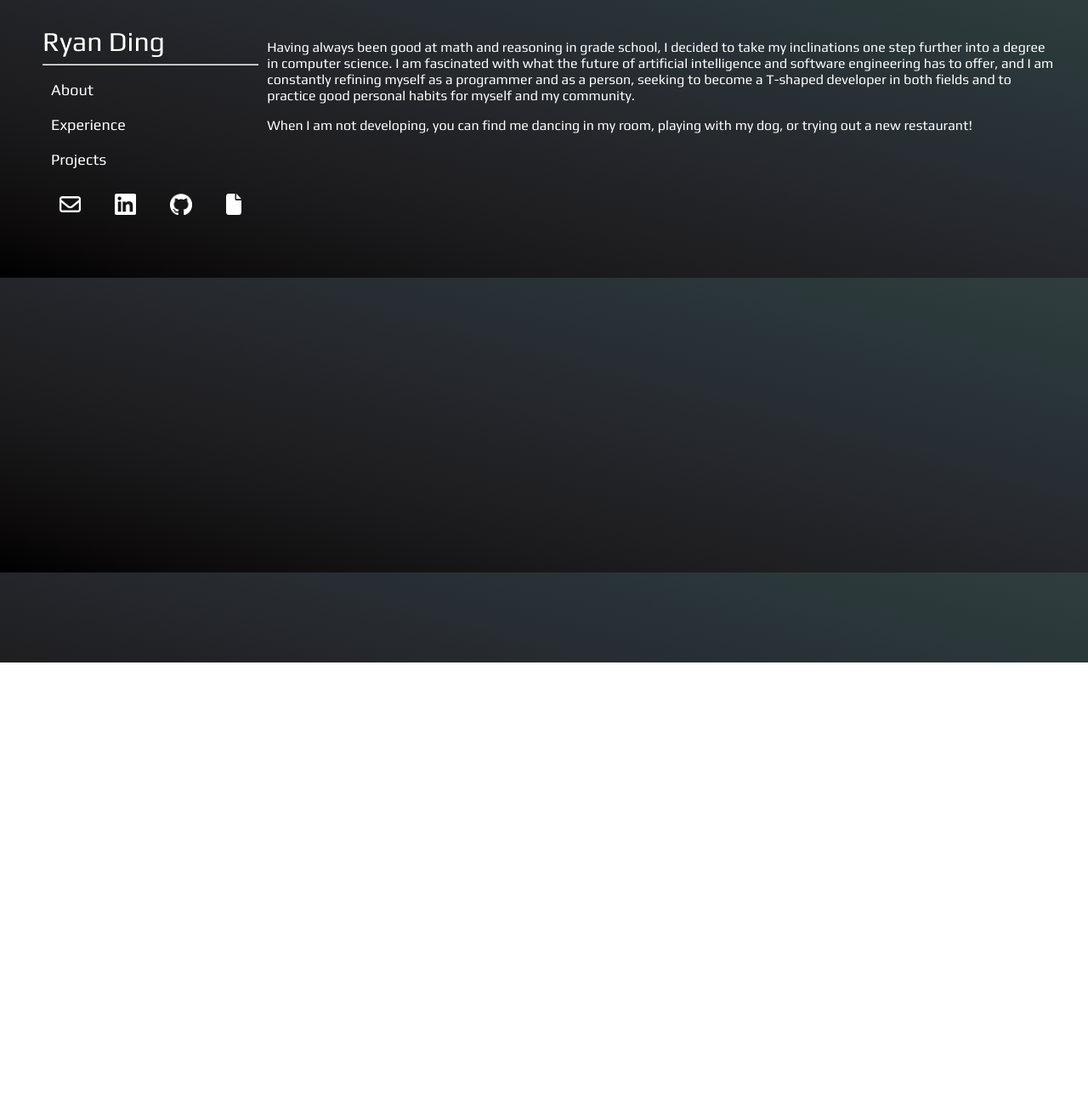
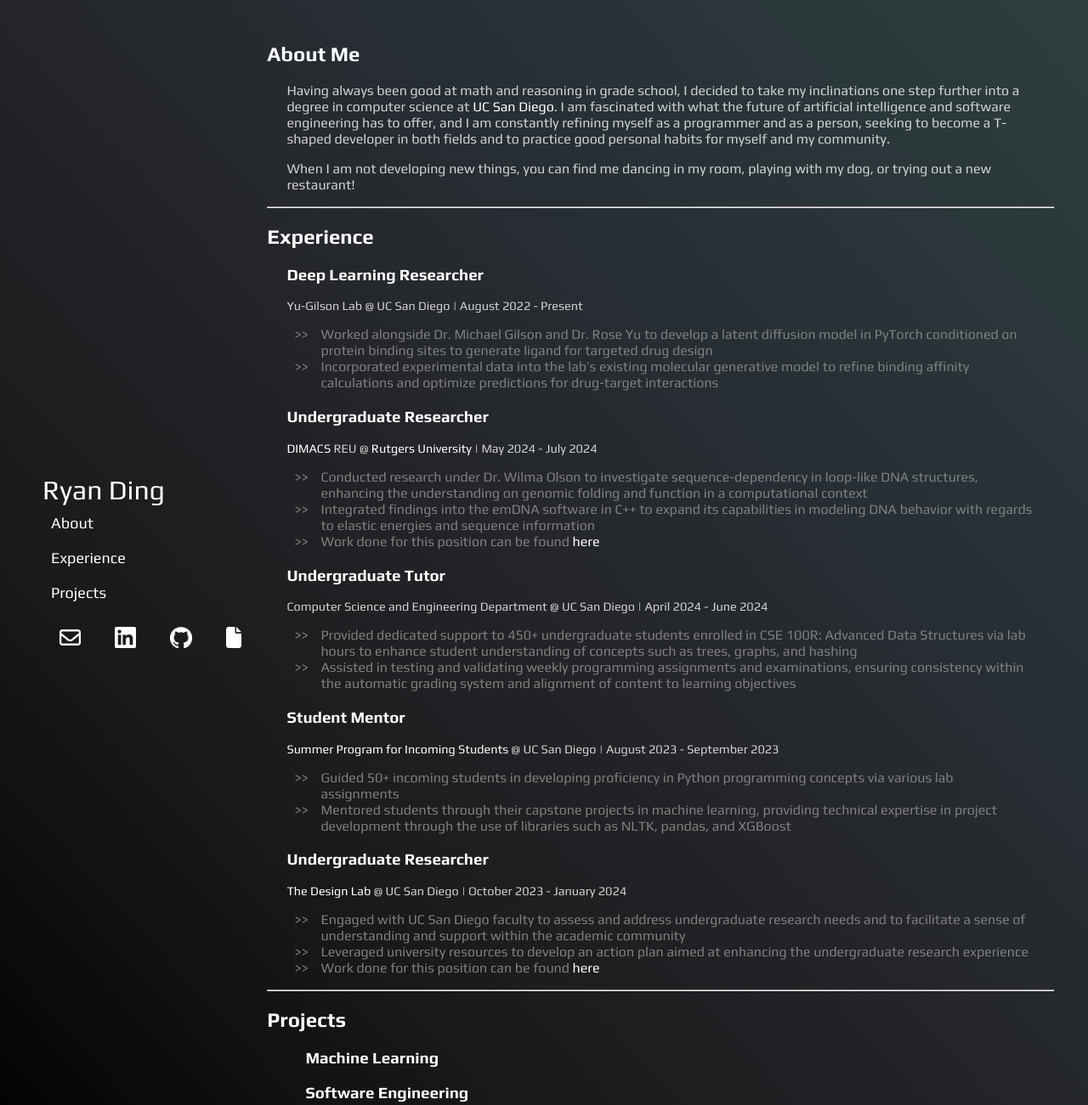
Before and after one commit to ryanDing26/personal-website, a plain HTML site: page index.html in a window 1280 px wide. Shown: the part 20-1321 px from the top of the page at 85% size. Before the commit the page ends 800 px from the top, so only its background shows below. Drawn offline with Linux system fonts and the light colour scheme.

Commit message:
Resume section completed, color hierarchy added

```diff
--- a/index.html
+++ b/index.html
@@ -13,11 +13,17 @@
   <body>
     <!-- Modularize this later -->
     <header id="top">
+      <!-- <div class="me">
+        <div class="aura"></div>
+        <div class="aura"></div>
+        <div class="aura"></div>
+        <div class="aura"></div>
+        <div class="aura"></div>
+      </div> -->
       <span id="name"><a href="#top">Ryan Ding</a></span>
-      <hr>
       <nav>
           <a href="#about">About</a>
-          <a href="#experience">Experience</a>
+          <a href="#experiences">Experience</a>
           <a href="#projects">Projects</a>
       </nav>
       <section id="contact">
@@ -29,27 +35,73 @@
     </header>
 
     <main>
+      <h2>About Me</h2>
       <section id="about">
         <p>
           Having always been good at math and reasoning in grade school, I decided to take my inclinations one step further into a
-          degree in computer science. I am fascinated with what the future of artificial intelligence and software engineering
+          degree in computer science at <a href="">UC San Diego</a>. I am fascinated with what the future of artificial intelligence and software engineering
           has to offer, and I am constantly refining myself as a programmer and as a person, seeking to become a T-shaped developer in both fields
           and to practice good personal habits for myself and my community.
         </p>
         <p>
-          When I am not developing, you can find me dancing in my room, playing with my dog, or trying out a new restaurant!
+          When I am not developing new things, you can find me dancing in my room, playing with my dog, or trying out a new restaurant!
         </p>
       </section>
-      <section id="experience">
+      <hr>
+      <h2>Experience</h2>
+      <section id="experiences">
         <!-- Role is the largest font on one line, followed by organization and location on the second, and then date on third. -->
-
+        <div class="experience">
+          <h3>Deep Learning Researcher</h3>
+          <div class="job-info">Yu-Gilson Lab @ UC San Diego | August 2022 - Present</div>
+          <ul class="experience-details">
+            <li>Worked alongside Dr. Michael Gilson and Dr. Rose Yu to develop a latent diffusion model in PyTorch conditioned on protein binding sites to generate ligand for targeted drug design</li>
+            <li>Incorporated experimental data into the lab’s existing molecular generative model to refine binding affinity calculations and optimize predictions for drug-target interactions</li>
+          </ul>
+        </div>
+        <div class="experience">
+          <h3>Undergraduate Researcher</h3>
+          <div class="job-info"><a href="http://dimacs.rutgers.edu/" target="_blank">DIMACS</a> REU @ <a href="https://www.rutgers.edu/" target="_blank">Rutgers University</a> | May 2024 - July 2024</div>
+          <ul class="experience-details">
+            <li>Conducted research under Dr. Wilma Olson to investigate sequence-dependency in loop-like DNA structures, enhancing the understanding on genomic folding and function in a computational context</li>
+            <li>Integrated findings into the emDNA software in C++ to expand its capabilities in modeling DNA behavior with regards to elastic energies and sequence information</li>
+            <li>Work done for this position can be found <a href="https://reu.dimacs.rutgers.edu/~rd1134/" target="_blank">here</a></li>
+          </ul>
+        </div>
+        <div class="experience">
+          <h3>Undergraduate Tutor</h3>
+          <div class="job-info">Computer Science and Engineering Department @ UC San Diego | April 2024 - June 2024</div>
+          <ul class="experience-details">
+            <li>Provided dedicated support to 450+ undergraduate students enrolled in CSE 100R: Advanced Data Structures via lab hours to enhance student understanding of concepts such as trees, graphs, and hashing</li>
+            <li>Assisted in testing and validating weekly programming assignments and examinations, ensuring consistency within the automatic grading system and alignment of content to learning objectives</li>
+          </ul>
+        </div>
+        <div class="experience">
+          <h3>Student Mentor</h3>
+          <div class="job-info"><a href="https://spis.ucsd.edu/" target="_blank">Summer Program for Incoming Students</a> @ UC San Diego | August 2023 - September 2023</div>
+          <ul class="experience-details">
+            <li>Guided 50+ incoming students in developing proficiency in Python programming concepts via various lab assignments</li>
+            <li>Mentored students through their capstone projects in machine learning, providing technical expertise in project development through the use of libraries such as NLTK, pandas, and XGBoost</li>
+          </ul>
+        </div>
+        <div class="experience">
+          <h3>Undergraduate Researcher</h3>
+          <div class="job-info"><a href="https://designlab.ucsd.edu/" target="_blank">The Design Lab</a> @ UC San Diego | October 2023 - January 2024</div>
+          <ul class="experience-details">
+            <li>Engaged with UC San Diego faculty to assess and address undergraduate research needs and to facilitate a sense of understanding and support within the academic community</li>
+            <li>Leveraged university resources to develop an action plan aimed at enhancing the undergraduate research experience</li>
+            <li>Work done for this position can be found <a href="https://designlab.ucsd.edu/spur-team-9/" target="_blank">here</a></li>
+          </ul>
+        </div>
       </section>
+      <hr>
+      <h2>Projects</h2>
       <section id="projects">
+        <section class="ml-projects">
+          <h3>Machine Learning</h3>
+        </section>
         <section class="software-projects">
-
-        </section>
-        <section class="ml-projects">
-
+          <h3>Software Engineering</h3>
         </section>
       </section>
     </main>
--- a/style.css
+++ b/style.css
@@ -16,6 +16,8 @@ body {
 }
 
 header {
+    display: flex;
+    flex-direction: column;
     margin: auto 10px;
     max-width: 25%;
     float: left;
@@ -37,6 +39,7 @@ nav {
 nav a {
     padding: 10px;
     font-size: large;
+    text-align: left;
 }
 
 nav a:hover {
@@ -65,6 +68,103 @@ nav a:hover {
 }s
 
 /* Standard styling of main sections */
+
 #about {
     margin-top: 25px;
 }
+
+#about p {
+  color: lightgrey;
+}
+
+main section {
+    max-width: 95%;
+    margin: auto;
+}
+
+.experience-details {
+    list-style-type: ">>    ";
+}
+
+.experience-details li {
+  color: grey;
+}
+
+.job-info {
+  color: lightgrey !important;
+  font-size: 0.9rem;
+}
+
+
+/* :root {
+  --deg: 1;
+  --x: -50%;
+  --y: -50%;
+  --speed: 150ms;
+}
+
+.aura {
+  position: absolute;
+  top: 50%;
+  left: 50%;
+  transform: translate(var(--x, -50%), var(--y, -50%)) rotate(0deg);
+  font-size: 20vmin;
+  width: 1.25em;
+  height: 1.25em;
+  border-radius: 90% 95% 85% 105%;
+  background: #0f0;
+  mix-blend-mode: screen;
+  filter: hue-rotate(0deg);
+  animation: wobble calc(var(--speed) * var(--t)) linear infinite;
+  transform-origin: -var(--y) -var(--x);
+  box-shadow: 0 0 .5em .2em #000 inset, 0 0 .15em 0 #fff;
+}
+
+.aura::after {
+font-size: 1em;
+white-space: nowrap;
+}
+
+.aura:nth-child(1) {
+--x: -53%;
+--y: -53%;
+--t: 37;
+}
+
+.aura:nth-child(2) {
+--x: -47%;
+--y: -52%;
+--t: 58;
+}
+
+.aura:nth-child(3) {
+--x: -45%;
+--y: -50%;
+--t: 46;
+}
+
+.aura:nth-child(4) {
+--x: -53%;
+--y: -45%;
+--t: 72;
+}
+
+.aura:nth-child(5) {
+--x: -55%;
+--y: -45%;
+--t: 62;
+}
+
+@keyframes wobble {
+to {
+    filter: hue-rotate(360deg);
+    transform: translate(var(--x), var(--y)) rotate(360deg);
+}
+}
+
+.me {
+  position: relative;
+  width: 100%;
+  height: 250px;
+  margin: auto;
+} */
```
